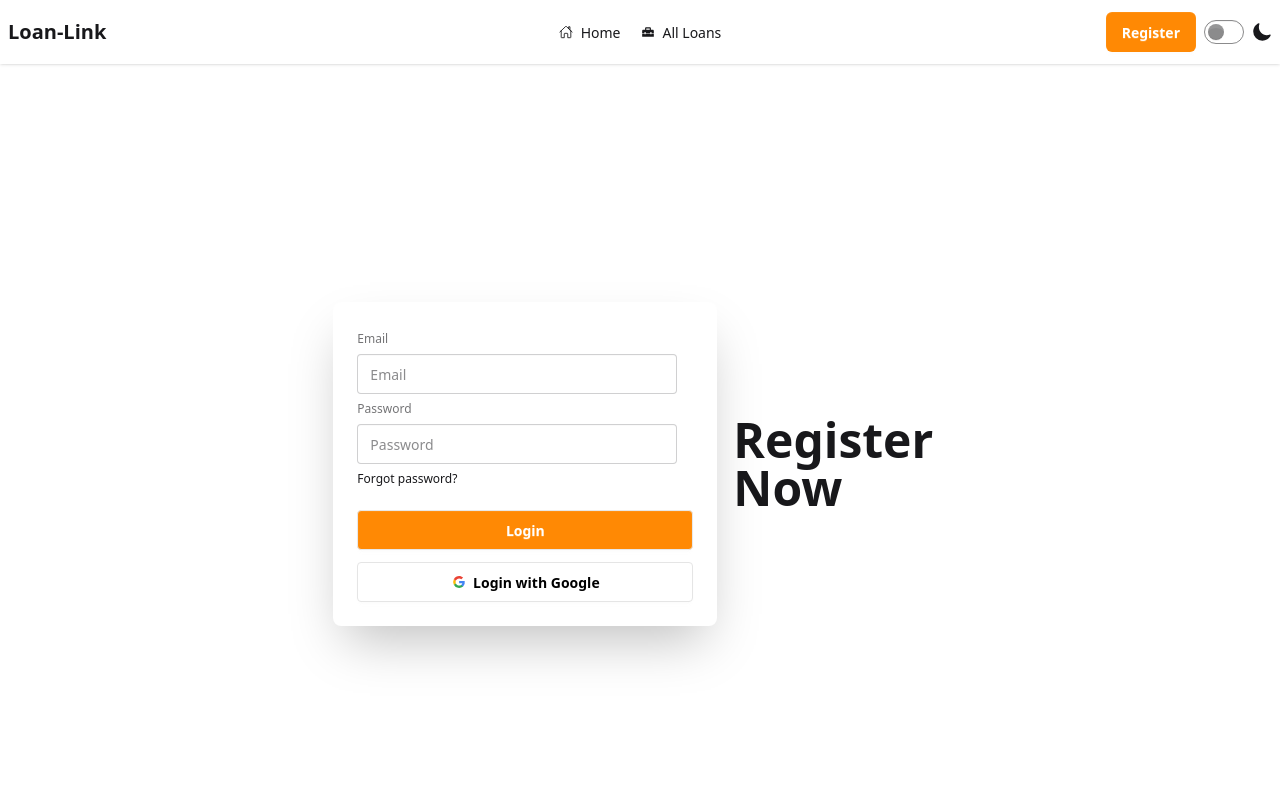
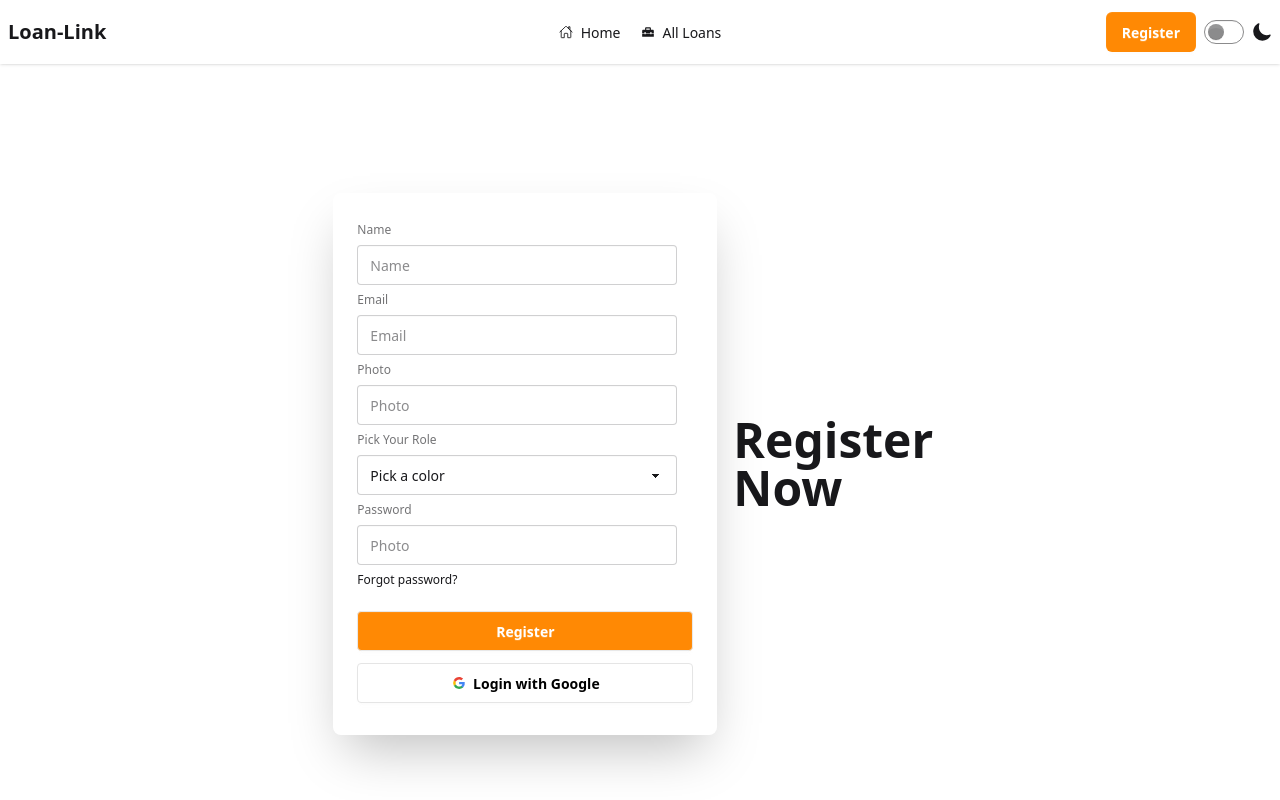
Before and after one commit to Nihal-ls/LoanLink-client, a React (Vite) app: page /Register in a window 1280 px wide. Shown: the top 800 px of the page. Built offline with nearby package versions, Linux system fonts and the light colour scheme; no server answers.

Commit message:
added register functionality

```diff
--- a/package.json
+++ b/package.json
@@ -15,6 +15,8 @@
     "framer-motion": "^12.23.25",
     "react": "^19.2.0",
     "react-dom": "^19.2.0",
+    "react-hook-form": "^7.68.0",
+    "react-hot-toast": "^2.6.0",
     "react-icons": "^5.5.0",
     "react-responsive-carousel": "^3.2.23",
     "react-router": "^7.10.1",
--- a/src/Components/Home/HowItWorksSection.jsx
+++ b/src/Components/Home/HowItWorksSection.jsx
@@ -25,27 +25,23 @@ const HowItWorksSection = () => {
     }
   ];
 
-  // --- Framer Motion Variants ---
 
-  // Container variant to handle the staggered delay for the steps
   const container = {
     hidden: { opacity: 0 },
     show: {
       opacity: 1,
       transition: {
-        staggerChildren: 0.2, // Delay between each step's animation
-        delayChildren: 0.3,   // Initial delay before the steps start animating
+        staggerChildren: 0.2,
+        delayChildren: 0.3,
       }
     }
   };
 
-  // Item variant for individual step card animation
   const item = {
     hidden: { opacity: 0, y: 50 },
     show: { opacity: 1, y: 0, transition: { duration: 0.6 } }
   };
 
-  // Header variant for simultaneous fade-in
   const headerVariants = {
     hidden: { opacity: 0, y: -20 },
     visible: {
@@ -55,20 +51,18 @@ const HowItWorksSection = () => {
     }
   };
 
-  // --- Component JSX ---
 
   return (
     <section id="how-it-works" className="py-16 bg-transparent sm:py-24">
       <div className="max-w-7xl mx-auto px-4 sm:px-6 lg:px-8">
 
-        {/* Section Heading - Framer Motion Added */}
         <div className="text-center">
           <motion.h2
             className="text-base text-orange-400 font-semibold tracking-wide uppercase"
             variants={headerVariants}
             initial="hidden"
             whileInView="visible"
-            viewport={{ once: true }} // Animation runs only once when visible
+            viewport={{ once: true }}
           >
             Your Path to Funding
           </motion.h2>
@@ -78,7 +72,7 @@ const HowItWorksSection = () => {
             initial="hidden"
             whileInView="visible"
             viewport={{ once: true }}
-            transition={{ duration: 0.5, ease: "easeOut", delay: 0.1 }} // Slight delay after h2
+            transition={{ duration: 0.5, ease: "easeOut", delay: 0.1 }}
           >
             How It Works: Securing Your Loan in 3 Simple Steps
           </motion.p>
@@ -88,30 +82,28 @@ const HowItWorksSection = () => {
             initial="hidden"
             whileInView="visible"
             viewport={{ once: true }}
-            transition={{ duration: 0.5, ease: "easeOut", delay: 0.2 }} // Slight delay after p
+            transition={{ duration: 0.5, ease: "easeOut", delay: 0.2 }}
           >
             Our platform connects you directly with the best lenders tailored to your financial needs. Getting started is fast, free, and secure.
           </motion.p>
         </div>
 
-        {/* Steps Grid - Framer Motion Added (Staggered Animation) */}
         <motion.div
           className="mt-16"
           variants={container}
           initial="hidden"
           whileInView="show"
-          viewport={{ once: true, amount: 0.3 }} // Animation starts when 30% of the grid is visible
+          viewport={{ once: true, amount: 0.3 }}
         >
           <div className="grid grid-cols-1 gap-10 md:grid-cols-3 md:gap-8">
             {steps.map((step, index) => {
               const IconComponent = step.icon;
               return (
-                // Individual Step Card - Uses motion.div for animation and hover effect
                 <motion.div
                   key={index}
                   className="relative p-6 bg-transparent rounded-lg shadow-xl border border-gray-100"
                   variants={item}
-                  whileHover={{ scale: 1.05, boxShadow: "0 25px 50px -12px rgba(0, 0, 0, 0.25)" }} // Lift and scale on hover
+                  whileHover={{ scale: 1.05, boxShadow: "0 25px 50px -12px rgba(0, 0, 0, 0.25)" }}
                   transition={{ type: "spring", stiffness: 300 }}
                 >
                   <div className="flex items-center justify-center h-12 w-12 rounded-full bg-orange-50 text-orange-400 shadow-md">
@@ -129,7 +121,6 @@ const HowItWorksSection = () => {
                     <p className="text-sm font-medium text-orange-600">{step.details}</p>
                   </div>
 
-                  {/* Visual Step Connector (Arrow) */}
                   {index < steps.length - 1 && (
                     <div className="absolute hidden md:block top-1/2 right-[-1.5rem] w-8 h-1 bg-orange-300 transform -translate-y-1/2">
                       <svg className="absolute -right-2 top-1/2 transform -translate-y-1/2 h-4 w-4 text-orange-300" xmlns="http://www.w3.org/2000/svg" viewBox="0 0 20 20" fill="currentColor">
--- a/src/Pages/Authentication/Register.jsx
+++ b/src/Pages/Authentication/Register.jsx
@@ -2,16 +2,37 @@ import React from 'react';
 import { AuthContext } from '../../Context/AuthContext';
 import useAuth from '../../Hooks/useAuth';
 import { useNavigate } from 'react-router';
+import { useForm } from 'react-hook-form';
+import toast, { Toaster } from 'react-hot-toast';
 
+const PASSWORD_REGEX = /^(?=.*[a-z])(?=.*[A-Z]).{6,}$/;
 const Register = () => {
-    const {signInWithGoogle,setUser} = useAuth()
+    const { signInWithGoogle, setUser, createUser, updateUserProfile } = useAuth()
     const navigate = useNavigate()
     const handlegoogleSignIn = () => {
         signInWithGoogle()
-        .then(res =>{ setUser(res.user)
-            navigate('/')
-        })
+            .then(res => {
+                setUser(res.user)
+                navigate('/')
+            })
     }
+
+    const { register, handleSubmit, formState: { errors } } = useForm()
+
+    const handleformSubmit = (data) => {
+        createUser(data?.email, data?.password)
+            .then(res => {
+                updateUserProfile(
+                    data?.name,
+                    data?.photoURL
+                )
+                setUser(res.user)
+                navigate('/')
+                toast.success('Registration successful!')
+            })
+    }
+
+
     return (
         <div>
             <div className="hero bg-transparent min-h-screen">
@@ -19,24 +40,55 @@ const Register = () => {
                     <div className="text-center lg:text-left">
                         <h1 className="text-5xl font-bold">Register Now</h1>
                     </div>
-                    <div className="card bg-base-100 w-full max-w-sm shrink-0 shadow-2xl">
+                    <div className="card bg-transparent w-full max-w-sm shrink-0 shadow-2xl">
                         <div className="card-body">
-                            <form className="fieldset">
+                            <form onSubmit={handleSubmit(handleformSubmit)} className="fieldset">
+                                {/*Name*/}
+                                <label className="label">Name</label>
+                                <input {...register('name')} type="text" className="input" placeholder="Name" />
+                                {/* email */}
                                 <label className="label">Email</label>
-                                <input type="email" className="input" placeholder="Email" />
+                                <input {...register('email')} type="email" className="input" placeholder="Email" />
+                                {/* Photo */}
+                                <label className="label">Photo</label>
+                                <input {...register('photoURL')} type="url" className="input" placeholder="Photo" />
+                                <label className="label">Pick Your Role</label>
+                                {/* Role */}
+                                <select
+                                    {...register('role')}
+                                    defaultValue="Pick a color" className="select">
+                                    <option disabled={true}>Pick a color</option>
+                                    <option value='borrower'>borrower</option>
+                                    <option value='Manager'>Manager</option>
+                                </select>
+
+                                {/* Password */}
                                 <label className="label">Password</label>
-                                <input type="password" className="input" placeholder="Password" />
+                                <input
+                                    {...register('password', {
+                                        required: 'Password is required.',
+                                        pattern: {
+                                            value: PASSWORD_REGEX,
+                                            // Custom error message for the combined rule failure
+                                            message: 'Password must be at least 6 characters, contain one uppercase, and one lowercase letter.',
+                                        },
+                                    })}
+
+                                    type="password" className="input" placeholder="Photo" />
                                 <div><a className="link link-hover">Forgot password?</a></div>
-                                <button className="btn bg-orange-400 text-white mt-4">Login</button>
+                                <button type='submit' className="btn bg-orange-400 text-white mt-4">Register</button>
                             </form>
                             <button onClick={handlegoogleSignIn} className="btn bg-white text-black border-[#e5e5e5]">
                                 <svg aria-label="Google logo" width="16" height="16" xmlns="http://www.w3.org/2000/svg" viewBox="0 0 512 512"><g><path d="m0 0H512V512H0" fill="#fff"></path><path fill="#34a853" d="M153 292c30 82 118 95 171 60h62v48A192 192 0 0190 341"></path><path fill="#4285f4" d="m386 400a140 175 0 0053-179H260v74h102q-7 37-38 57"></path><path fill="#fbbc02" d="m90 341a208 200 0 010-171l63 49q-12 37 0 73"></path><path fill="#ea4335" d="m153 219c22-69 116-109 179-50l55-54c-78-75-230-72-297 55"></path></g></svg>
                                 Login with Google
                             </button>
+                            <p className='text-sm text-red-500'>{errors?.password?.message}</p>
+
                         </div>
                     </div>
                 </div>
             </div>
+            <div><Toaster /></div>
         </div>
     );
 };
```
Also changed, not shown: 1 other file (tests, documents, lock files or other folders).
